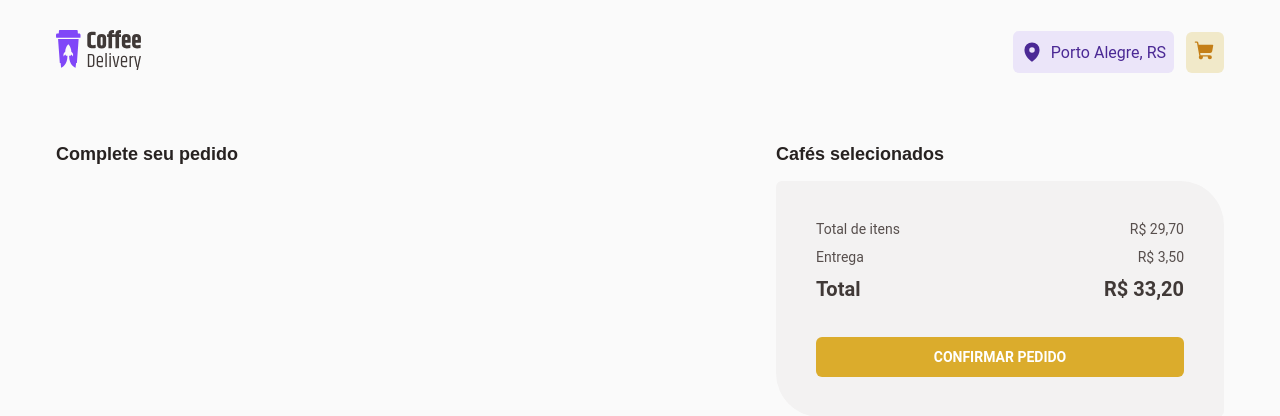
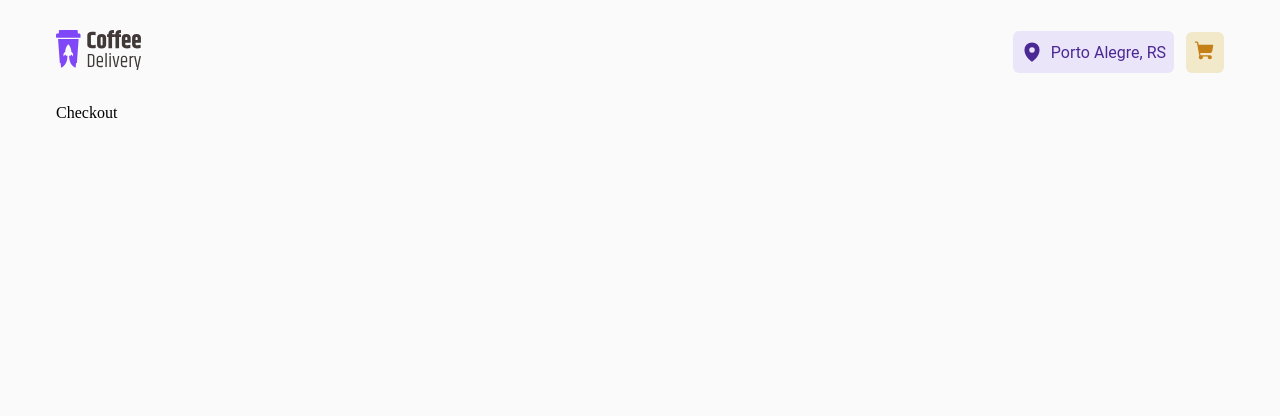
Before and after one commit to wellingtonrodriguesbr/coffee-delivery, a React app: page /checkout in a window 1280 px wide. Shown: the top 416 px of the page. Built offline with nearby package versions, Linux system fonts and the light colour scheme; the HTML template or start-up script is replaced by a standard one.

Commit message:
refactor: WIP refactor checkout page

```diff
--- a/src/pages/Checkout/index.tsx
+++ b/src/pages/Checkout/index.tsx
@@ -1,41 +1,3 @@
-import {
-  CheckoutContainer,
-  CheckoutForm,
-  CheckoutFormContainer,
-  CoffeesSelected,
-  Container,
-  ItemsSelected,
-  Summary,
-} from "./styles";
-
 export function Checkout() {
-  return (
-    <CheckoutContainer>
-      <CheckoutFormContainer>
-        <h3>Complete seu pedido</h3>
-        <CheckoutForm></CheckoutForm>
-      </CheckoutFormContainer>
-      <CoffeesSelected>
-        <h3>Cafés selecionados</h3>
-        <Container>
-          <ItemsSelected></ItemsSelected>
-          <Summary>
-            <div>
-              <p>Total de itens</p>
-              <p>R$ 29,70</p>
-            </div>
-            <div>
-              <p>Entrega</p>
-              <p>R$ 3,50</p>
-            </div>
-            <div>
-              <h4>Total</h4>
-              <h4>R$ 33,20</h4>
-            </div>
-            <button>Confirmar pedido</button>
-          </Summary>
-        </Container>
-      </CoffeesSelected>
-    </CheckoutContainer>
-  );
+  return <div>Checkout</div>;
 }
--- a/src/pages/Checkout/styles.ts
+++ b/src/pages/Checkout/styles.ts
@@ -35,12 +35,61 @@ export const Container = styled.div`
 
 export const ItemsSelected = styled.div`
   display: flex;
+  justify-content: space-between;
+  padding-bottom: 24px;
+  border-bottom: 1px solid ${(props) => props.theme["base-button"]};
+
+  h4 {
+    font-family: "Roboto";
+    font-size: 1rem;
+    color: ${(props) => props.theme["base-text"]};
+    font-weight: bold;
+  }
+`;
+
+export const ItemsDescription = styled.div`
+  display: flex;
+
+  h3 {
+    font-size: 1rem;
+    color: ${(props) => props.theme["base-subtitle"]};
+    font-weight: 400;
+    font-family: "Roboto";
+  }
+`;
+
+export const ButtonContainer = styled.div`
+  display: flex;
+  gap: 8px;
+  margin-top: 8px;
+  background: ${(props) => props.theme["base-button"]};
+  display: flex;
+  justify-content: space-between;
+  align-items: center;
+  width: 72px;
+  height: 32px;
+  border-radius: 6px;
+
+  span {
+    color: ${(props) => props.theme["base-title"]};
+    font-size: 1rem;
+  }
+
+  button {
+    width: 100%;
+    font-size: 0;
+    border: none;
+    background: transparent;
+    color: ${(props) => props.theme.purple};
+    cursor: pointer;
+  }
 `;
 
 export const Summary = styled.div`
   display: grid;
   grid-template-columns: 1fr;
   gap: 12px;
+  margin-top: 24px;
 
   div {
     display: flex;
```
